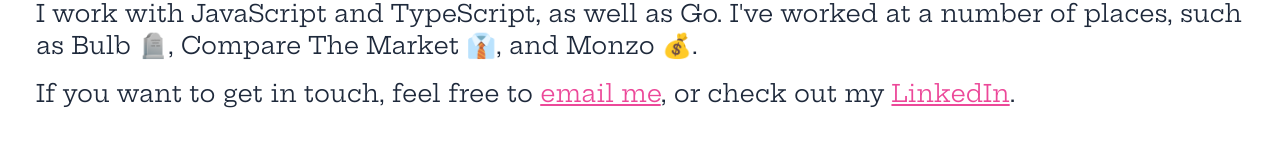
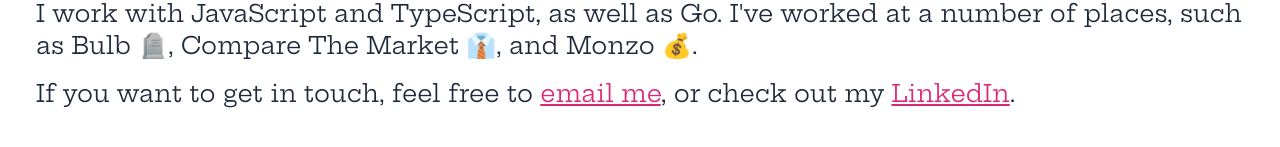
Before and after one commit to freddyfallon/freddyfallondotcom, a Next.js app: page / in a window 1280 px wide. Shown: the part 255-402 px from the top of the page. Built offline with nearby package versions, Linux system fonts and the light colour scheme.

Commit message:
Create TextLinks

```diff
--- a/pages/index.tsx
+++ b/pages/index.tsx
@@ -1,5 +1,4 @@
 import Head from 'next/head';
-import Link from 'next/link';
 
 function Header(props: { children: React.ReactNode }) {
   return <header className="flex justify-between flex-col gap-3 sm:flex-row sm:gap-0">{props.children}</header>;
@@ -19,6 +18,15 @@
       {props.children}
     </a>
   );
+}
+
+function TextLink(props: { href: string; children: React.ReactNode }) {
+  return (
+    <a className="underline decoration-pink-600 text-pink-600 hover:text-pink-500 hover:decoration-pink-500" href={props.href}>
+      {props.children}
+    </a>
+  );
+
 }
 
 function Section(props: { children: React.ReactNode }) {
@@ -74,9 +82,9 @@
             London.</Text>
           <Text>I work with JavaScript and TypeScript, as well as Go. I've worked at a number of places, such as Bulb
             🪦, Compare The Market 👔, and Monzo 💰.</Text>
-          <Text>If you want to get in touch, feel free to <Link className="underline decoration-pink-500 text-pink-500"
-                                                                href="mailto:freddyfallon@gmail.com">email me</Link>, or
-            check out my <Link className="underline decoration-pink-500 text-pink-500" href="https://www.linkedin.com/in/freddyfallon/">LinkedIn</Link>.</Text>
+          <Text>If you want to get in touch, feel free to <TextLink
+            href="mailto:freddyfallon@gmail.com">email me</TextLink>, or
+            check out my <TextLink href="https://www.linkedin.com/in/freddyfallon/">LinkedIn</TextLink>.</Text>
         </VSpace>
       </Section>
     </main>
```
